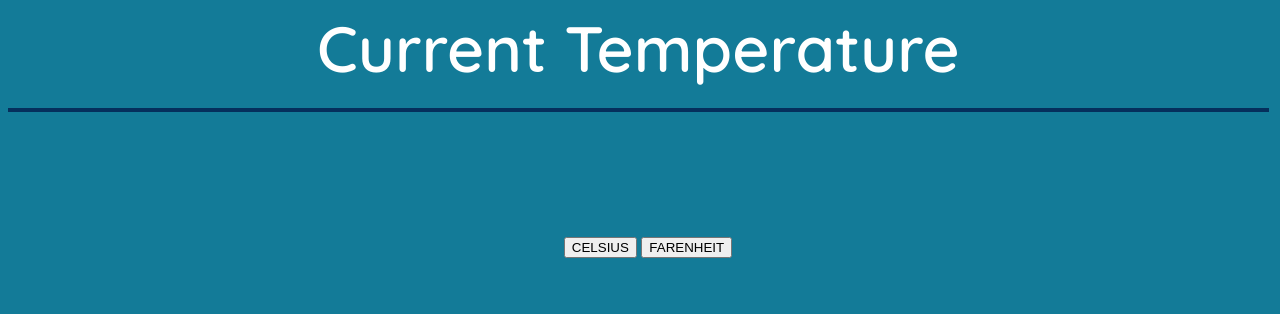
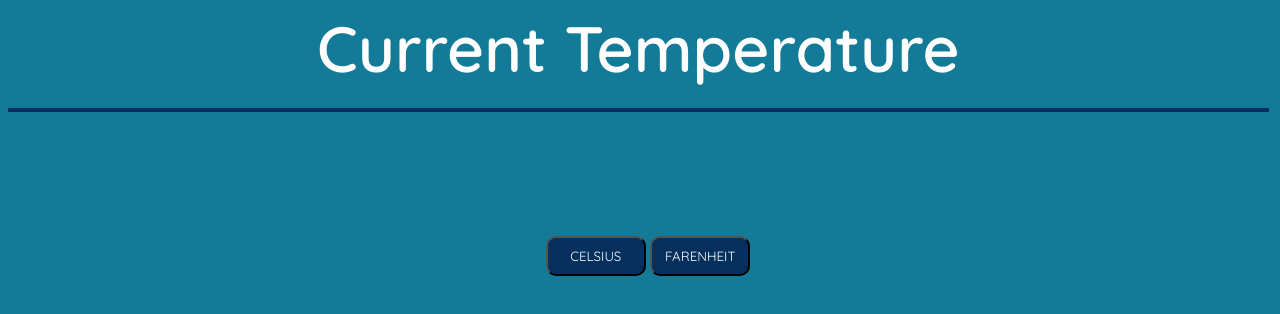
Before and after one commit to B-Musick/weather_api, a plain HTML site: page index.html in a window 1280 px wide. Drawn offline with Linux system fonts and the light colour scheme.

Commit message:
styled buttons

```diff
--- a/index.css
+++ b/index.css
@@ -35,3 +35,11 @@ body{
     font-size: 4vw;
     display: none;
 }
+button{
+    background-color: rgb(5, 47, 92);
+    color: white;
+    padding: 10px;
+    font-family: 'Quicksand', sans-serif;
+    border-radius: 10px;
+    width: 100px;
+}
```
